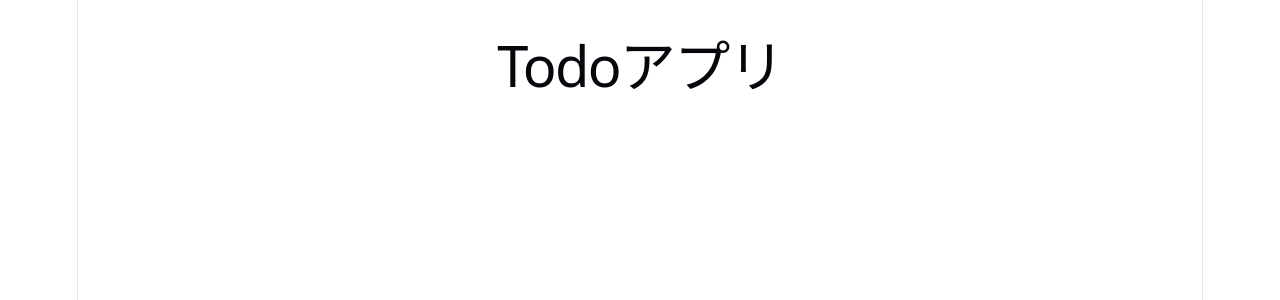
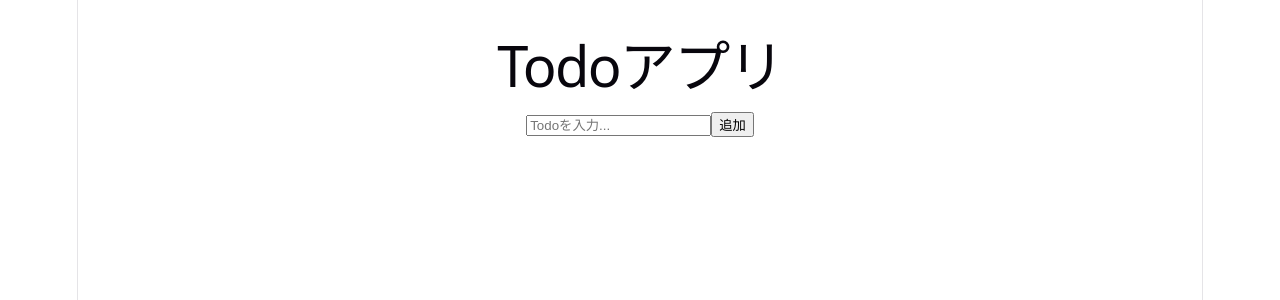
Before and after one commit to m-masukawa/reactToDo, a React (Vite) app: page / in a window 1280 px wide. Shown: the top 300 px of the page. Built offline with nearby package versions, Linux system fonts and the light colour scheme.

Commit message:
feat: 追加：Todo追加・表示機能

```diff
--- a/src/App.jsx
+++ b/src/App.jsx
@@ -1,8 +1,36 @@
 // src/App.jsx
+import { useState } from "react";
+import AddTodoForm from "./components/AddTodoForm";
+import TodoList from "./components/TodoList";
+
 function App() {
+  const [todos, setTodos] = useState([]);
+  const [inputText, setInputText] = useState("");
+
+  const handleAddTodo = () => {
+    // 必須要件：空文字の追加防止 (.trim()でスペースのみも弾く)
+    if (inputText.trim() === "") return;
+
+    const newTodo = {
+      id: Date.now(), // 簡易的なユニークID
+      text: inputText,
+      completed: false,
+    };
+
+    // stateを直接変更せず、スプレッド演算子で新しい配列を作る
+    setTodos([...todos, newTodo]);
+    setInputText(""); // 入力欄のリセット
+  };
+
   return (
     <div className="app" style={{ padding: "20px", maxWidth: "400px", margin: "0 auto" }}>
       <h1>Todoアプリ</h1>
+      <AddTodoForm
+        inputText={inputText}
+        onInputChange={setInputText}
+        onAddTodo={handleAddTodo}
+      />
+      <TodoList todos={todos} />
     </div>
   );
 }
--- /dev/null
+++ b/src/components/AddTodoForm.jsx
@@ -0,0 +1,20 @@
+// ToDo追加
+function AddTodoForm({ inputText, onInputChange, onAddTodo }) {
+  const handleSubmit = (e) => {
+    e.preventDefault();
+    onAddTodo();
+  };
+
+  return (
+    <form onSubmit={handleSubmit}>
+      <input
+        type="text"
+        value={inputText}
+        onChange={(e) => onInputChange(e.target.value)}
+        placeholder="Todoを入力..."
+      />
+      <button type="submit">追加</button>
+    </form>
+  );
+}
+export default AddTodoForm;
--- /dev/null
+++ b/src/components/TodoList.jsx
@@ -0,0 +1,13 @@
+// リスト
+function TodoList({ todos }) {
+  return (
+    <ul>
+      {todos.map((todo) => (
+        <li key={todo.id}>
+          {todo.text}
+        </li>
+      ))}
+    </ul>
+  );
+}
+export default TodoList;
```
